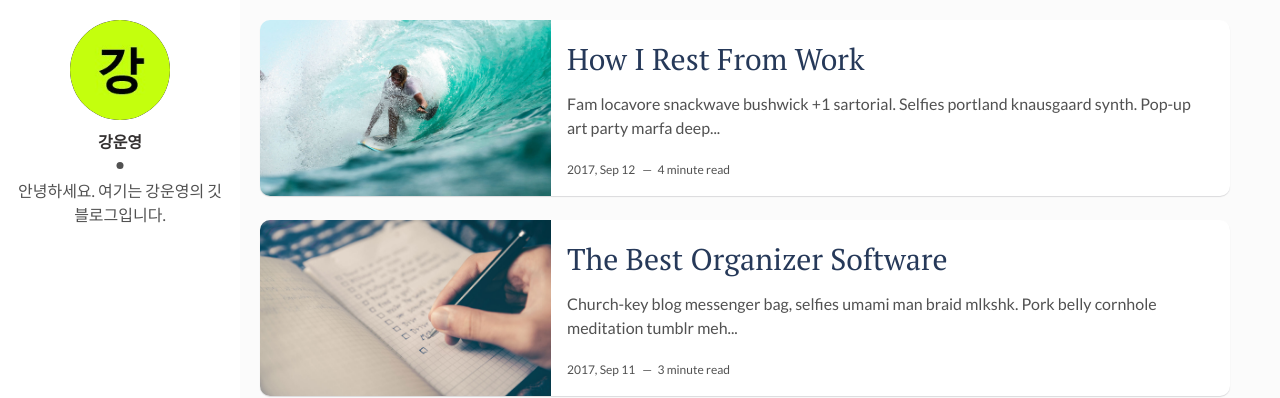
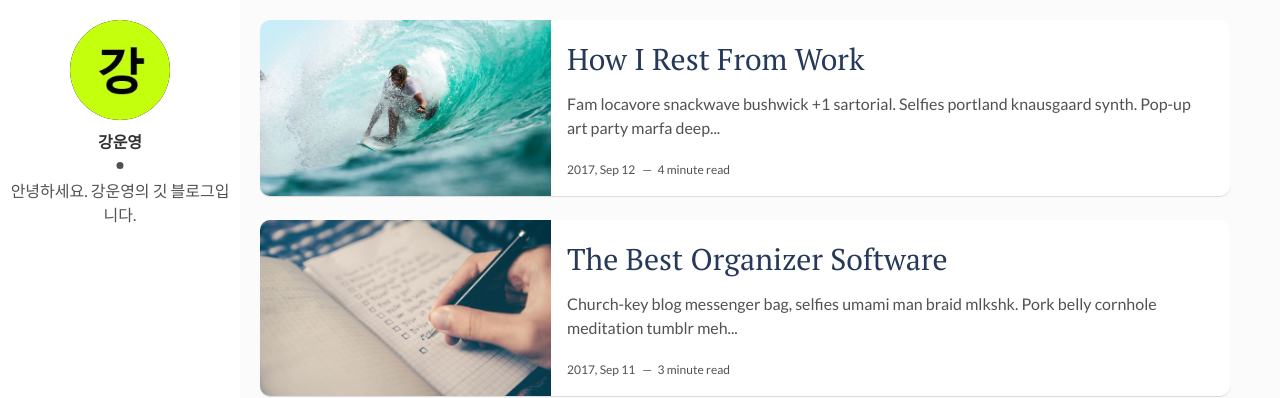
Before and after one commit to KangUnMan/KangUnMan.github.io, a Jekyll site: the page built from index.html, in a window 1280 px wide. Shown: the top 398 px of the page. Built offline with Jekyll 4.4.1, drawn with Linux system fonts in a browser that asks for light colours; the list of posts is cut into pages by our own code.

Commit message:
profile Update

```diff
--- a/_config.yml
+++ b/_config.yml
@@ -11,7 +11,7 @@ site-twitter: #if your site has a twitter account, enter it here
 # Author Settings
 author: 강운영 # add your name
 author-img: kangUnMan.jpg # add your photo
-about-author: 안녕하세요. 여기는 강운영의 깃 블로그입니다. # add description
+about-author: 안녕하세요. 강운영의 깃 블로그입니다. # add description
 social-twitter: # add your Twitter handle
 social-facebook: # add your Facebook handle
 social-github: KangUnMan # add your Github handle
```
